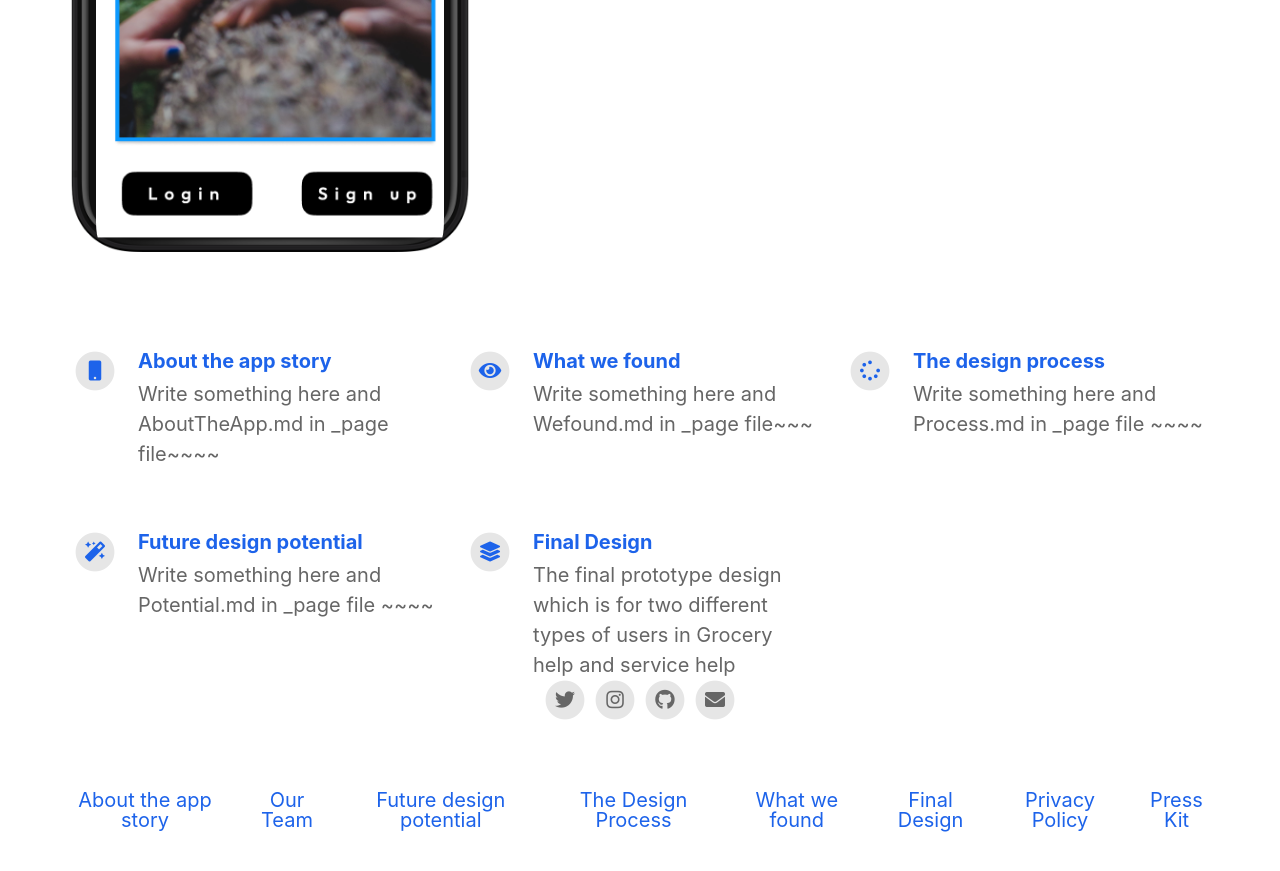
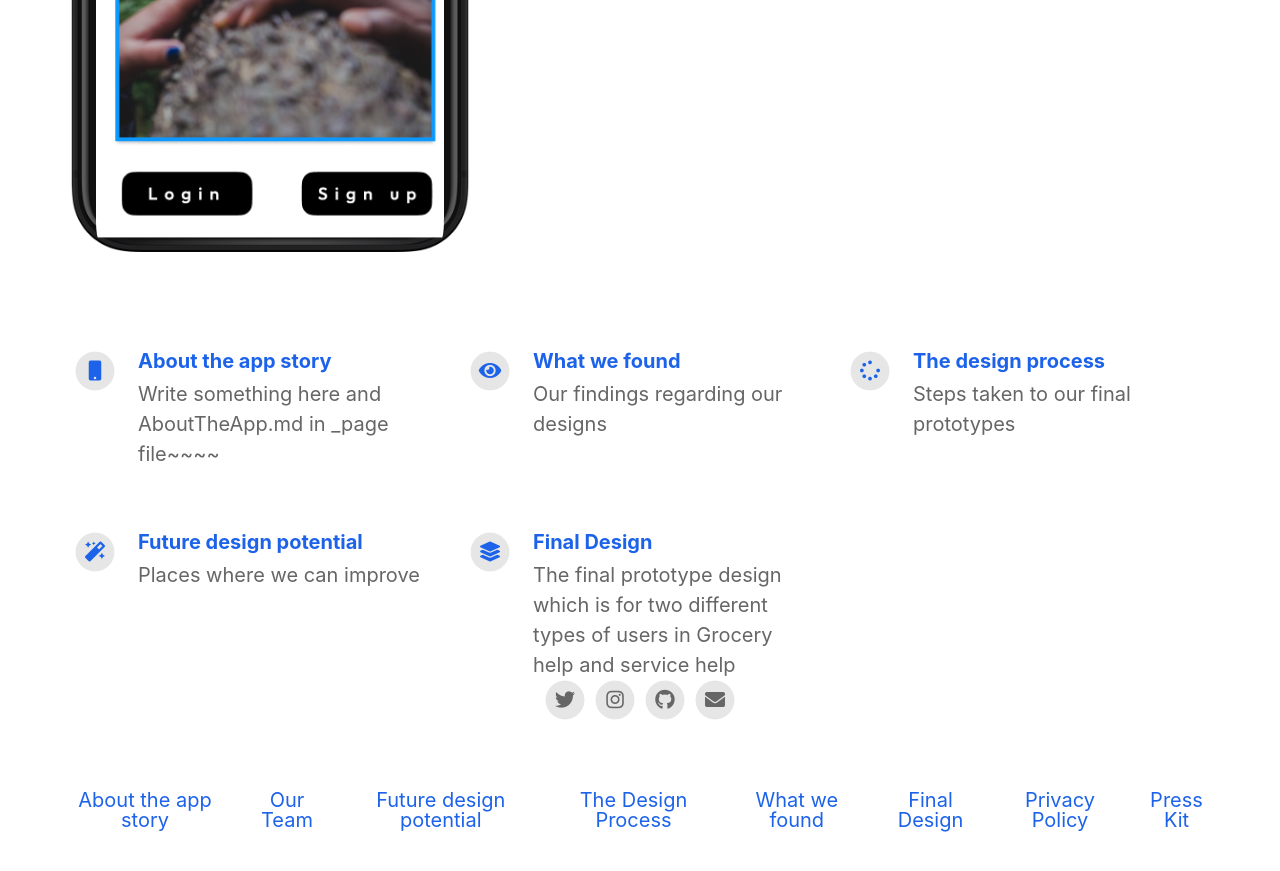
Before and after one commit to jg100/CommunityApp, a Jekyll site: the page built from index.html, in a window 1280 px wide and 900 px high, scrolled down 733 px. Shown: the top 871 px of the window. Built offline with Jekyll 4.4.1, drawn with Linux system fonts in a browser that asks for light colours; nearby versions of some CDN libraries.

Commit message:
subtexts

```diff
--- a/_config.yml
+++ b/_config.yml
@@ -36,15 +36,15 @@ features:
     fontawesome_icon_name: mobile
 
   - title: What we found
-    description: Write something here and Wefound.md in _page file~~~
+    description: Our  findings regarding our designs
     fontawesome_icon_name: eye
 
   - title: The design process
-    description: Write something here and Process.md in _page file ~~~~
+    description: Steps taken to our final prototypes
     fontawesome_icon_name: spinner
 
   - title: Future design potential
-    description: Write something here and Potential.md in _page file ~~~~
+    description: Places where we can improve
     fontawesome_icon_name: magic
 
   - title: Final Design
```
